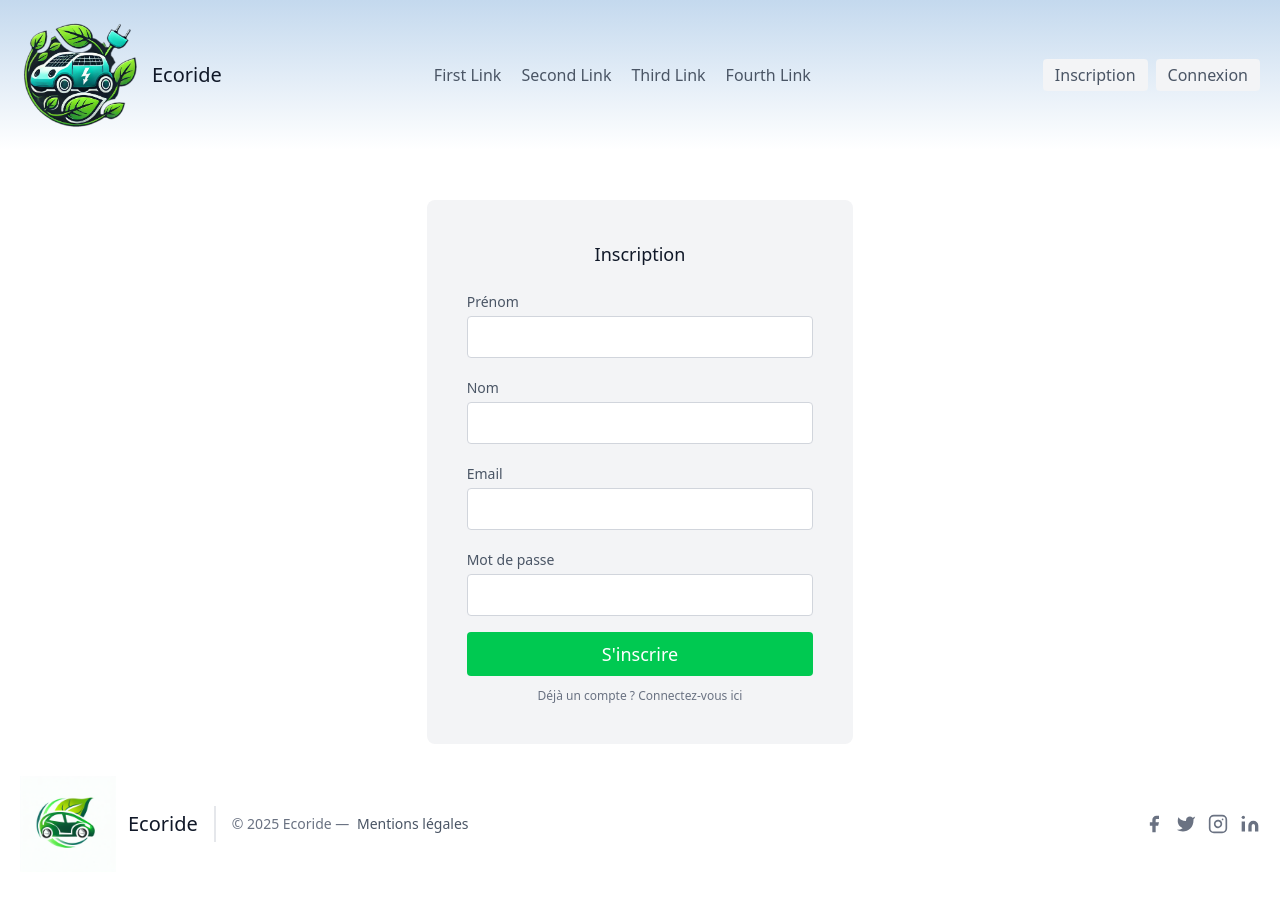
After one commit to Gwladyslsn/ECF, a PHP site: page /inscription.php in a window 1280 px wide. The commit adds this page. Run offline with PHP 8.4, Linux system fonts and the light colour scheme.

Commit message:
add inscription

```diff
--- a/asset/css/index.css
+++ b/asset/css/index.css
@@ -1,3 +1,11 @@
+/*Reset du user agent*/
+*{
+    text-decoration:none;
+    box-sizing:border-box; /*Pour que le contenu ne depasse pas le contenant*/
+    list-style: none;
+}
+
+
 header{
     position:fixed;
     width:100%;
--- /dev/null
+++ b/inscription.php
@@ -0,0 +1,37 @@
+<?php
+
+require_once "libs/header.php";
+?>
+
+
+<section class="text-gray-600 body-font pt-50 flex justify-center">
+
+    <div class="container flex flex-wrap items-center justify-center">
+        <div class="lg:w-2/6 md:w-1/2 bg-gray-100 rounded-lg p-10 flex flex-col w-full mt-10 md:mt-0">
+            <h2 class="text-gray-900 text-lg font-medium title-font text-center mb-5">Inscription</h2>
+            <div class="relative mb-4">
+                <label for="full-name" class="leading-7 text-sm text-gray-600">Prénom</label>
+                <input type="text" id="full-name" name="full-name" class="w-full bg-white rounded border border-gray-300 focus:border-green-500 focus:ring-2 focus:ring-green-200 text-base outline-none text-gray-700 py-1 px-3 leading-8 transition-colors duration-200 ease-in-out">
+            </div>
+            <div class="relative mb-4">
+                <label for="first-name" class="leading-7 text-sm text-gray-600">Nom</label>
+                <input type="text" id="first-name" name="first-name" class="w-full bg-white rounded border border-gray-300 focus:border-green-500 focus:ring-2 focus:ring-green-200 text-base outline-none text-gray-700 py-1 px-3 leading-8 transition-colors duration-200 ease-in-out">
+            </div>
+            <div class="relative mb-4">
+                <label for="email" class="leading-7 text-sm text-gray-600">Email</label>
+                <input type="email" id="email" name="email" class="w-full bg-white rounded border border-gray-300 focus:border-green-500 focus:ring-2 focus:ring-green-200 text-base outline-none text-gray-700 py-1 px-3 leading-8 transition-colors duration-200 ease-in-out">
+            </div>
+            <div class="relative mb-4">
+                <label for="password" class="leading-7 text-sm text-gray-600">Mot de passe</label>
+                <input type="password" id="password" name="password" class="w-full bg-white rounded border border-gray-300 focus:border-green-500 focus:ring-2 focus:ring-green-200 text-base outline-none text-gray-700 py-1 px-3 leading-8 transition-colors duration-200 ease-in-out">
+            </div>
+            <button class="text-white bg-green-500 border-0 py-2 px-8 focus:outline-none hover:bg-green-600 rounded text-lg">S'inscrire</button>
+            <p class="text-xs text-center text-gray-500 mt-3">Déjà un compte ? <a href="login.php" class="hover:text-black">Connectez-vous ici</a></p>
+        </div>
+    </div>
+</section>
+
+<?php
+require_once "libs/footer.php";
+
+?>
--- a/libs/header.php
+++ b/libs/header.php
@@ -12,7 +12,7 @@
 <body>
     <header class="text-gray-600 body-font">
         <div class="container mx-auto flex flex-wrap p-5 flex-col md:flex-row items-center">
-            <a class="flex title-font font-medium items-center text-gray-900 mb-4 md:mb-0">
+            <a href="index.php" class="flex title-font font-medium items-center text-gray-900 mb-4 md:mb-0">
                 <img src="asset\image\Designer.png" alt="logo" class="logo w-30">
                 <span class="ml-3 text-xl">Ecoride</span>
             </a>
@@ -22,11 +22,10 @@
                 <a class="mr-5 hover:text-gray-900">Third Link</a>
                 <a class="mr-5 hover:text-gray-900">Fourth Link</a>
             </nav>
-            <button class="inline-flex items-center bg-gray-100 border-0 py-1 px-3 focus:outline-none hover:bg-green-200 rounded text-base mt-4 md:mt-0">S'inscrire
-                <svg fill="none" stroke="currentColor" stroke-linecap="round" stroke-linejoin="round" stroke-width="2" class="w-4 h-4 ml-1" viewBox="0 0 24 24">
-                    <path d="M5 12h14M12 5l7 7-7 7"></path>
-                </svg>
-            </button>
+            <a href="inscription.php" class="inline-flex items-center bg-gray-100 border-0 py-1 px-3 mr-2 focus:outline-none hover:bg-green-200 rounded text-base mt-4 md:mt-0">Inscription
+            </a>
+            <a href="login.php" class="inline-flex items-center bg-gray-100 border-0 py-1 px-3 focus:outline-none hover:bg-green-200 rounded text-base mt-4 md:mt-0">Connexion
+            </a>
         </div>
     </header>
 </body>
```
